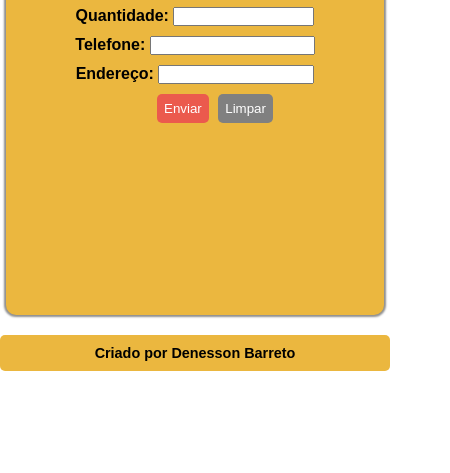
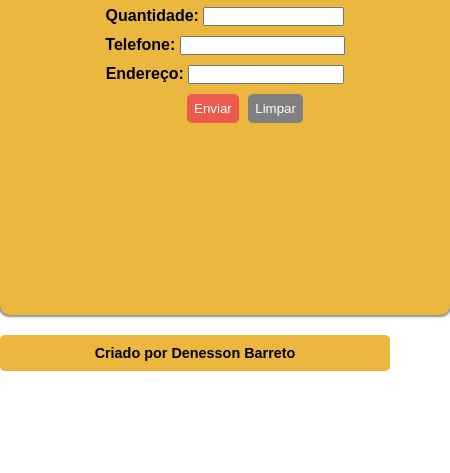
Before and after one commit to denesson/lanches-da-hora, a plain HTML site: page pedido.html in a window 390 px wide. Shown: the part 371-844 px from the top of the page, 450 px wide, since content can reach past the window. Drawn offline with nearby package versions, Linux system fonts and the light colour scheme; files that its build step writes are made by us from their sources.

Commit message:
atualizei dnv

```diff
--- a/estilos/tela600.css
+++ b/estilos/tela600.css
@@ -63,5 +63,7 @@
         margin-top: 20px;
         margin-bottom: 20px;
         background-color: #EBB73F;
+        max-width: 900px;
+        min-width: 450px;
     }
 }
--- a/estilos2/tela600.css
+++ b/estilos2/tela600.css
@@ -162,7 +162,7 @@
         margin-bottom: 20px;
         background-color: #EBB73F;
         max-width: 900px;
-        min-width: 300px;
+        min-width: 450px;
     }
 
 }
```
